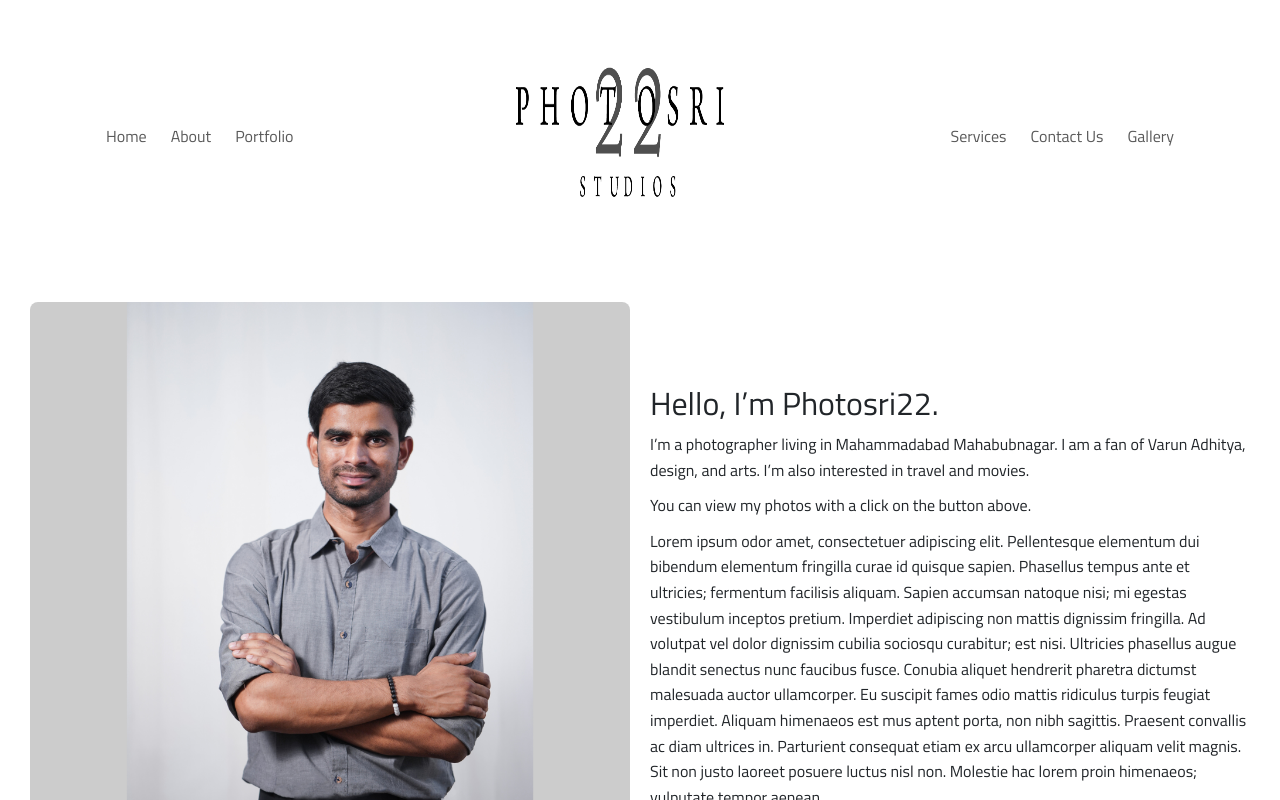
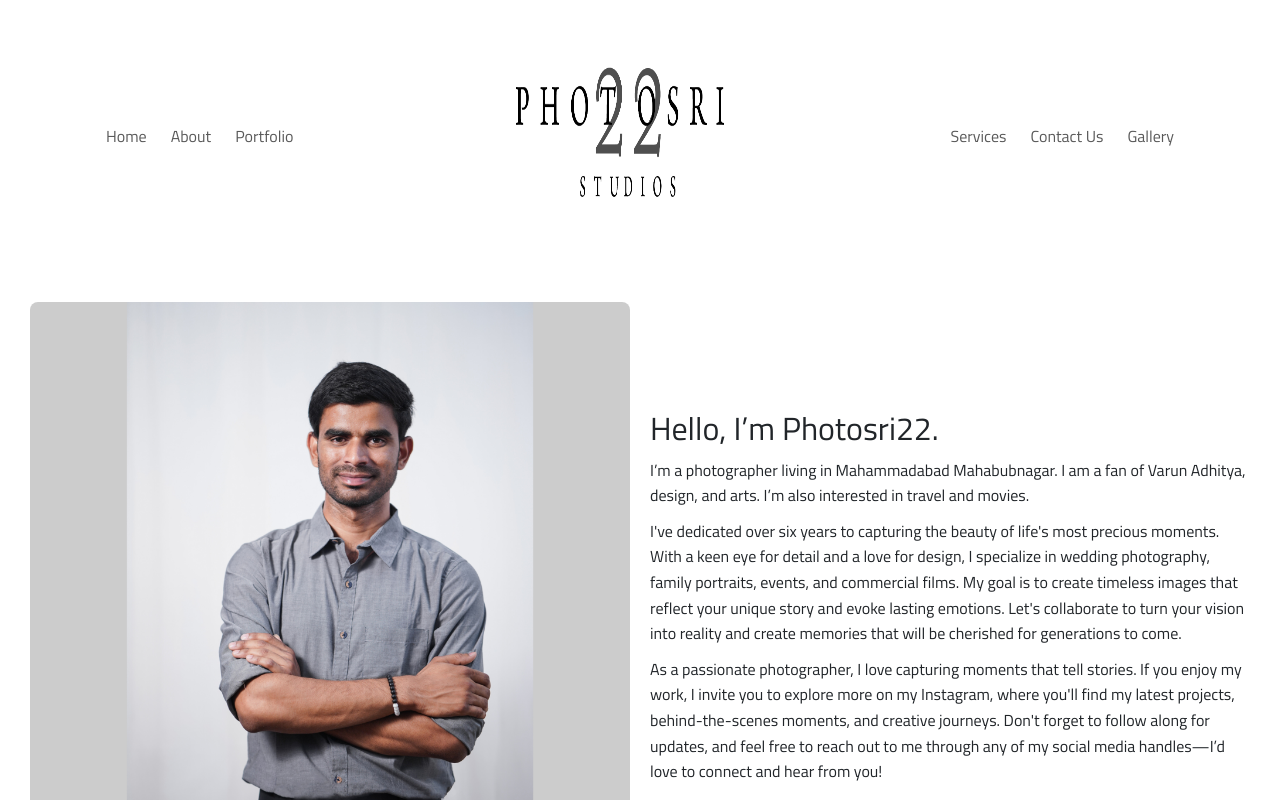
Before and after one commit to 9autham/ShivaSri, a React (Create React App) app: page /about in a window 1280 px wide. Shown: the top 800 px of the page. Built offline with nearby package versions, Linux system fonts and the light colour scheme.

Commit message:
Updating About Us Information

```diff
--- a/src/components/About.js
+++ b/src/components/About.js
@@ -12,11 +12,9 @@ function About() {
   <div className="about-description">
     <h2>Hello, I’m Photosri22.</h2>
     <p>I’m a photographer living in Mahammadabad Mahabubnagar. I am a fan of Varun Adhitya, design, and arts. I’m also interested in travel and movies.</p>
-    <p>You can view my photos with a click on the button above.</p>
-    <p>Lorem ipsum odor amet, consectetuer adipiscing elit. Pellentesque elementum dui bibendum elementum fringilla curae id quisque sapien. Phasellus tempus ante et ultricies; fermentum facilisis aliquam. Sapien accumsan natoque nisi; mi egestas vestibulum inceptos pretium. Imperdiet adipiscing non mattis dignissim fringilla. Ad volutpat vel dolor dignissim cubilia sociosqu curabitur; est nisi.
-
-Ultricies phasellus augue blandit senectus nunc faucibus fusce. Conubia aliquet hendrerit pharetra dictumst malesuada auctor ullamcorper. Eu suscipit fames odio mattis ridiculus turpis feugiat imperdiet. Aliquam himenaeos est mus aptent porta, non nibh sagittis. Praesent convallis ac diam ultrices in. Parturient consequat etiam ex arcu ullamcorper aliquam velit magnis. Sit non justo laoreet posuere luctus nisl non. Molestie hac lorem proin himenaeos; vulputate tempor aenean.</p>
-  </div>
+    <p>I've dedicated over six years to capturing the beauty of life's most precious moments. With a keen eye for detail and a love for design, I specialize in wedding photography, family portraits, events, and commercial films. My goal is to create timeless images that reflect your unique story and evoke lasting emotions. Let's collaborate to turn your vision into reality and create memories that will be cherished for generations to come.</p>
+    <p>As a passionate photographer, I love capturing moments that tell stories. If you enjoy my work, I invite you to explore more on my Instagram, where you'll find my latest projects, behind-the-scenes moments, and creative journeys. Don't forget to follow along for updates, and feel free to reach out to me through any of my social media handles—I’d love to connect and hear from you!</p>
+    </div>
 </div>
 
     </div>
```
